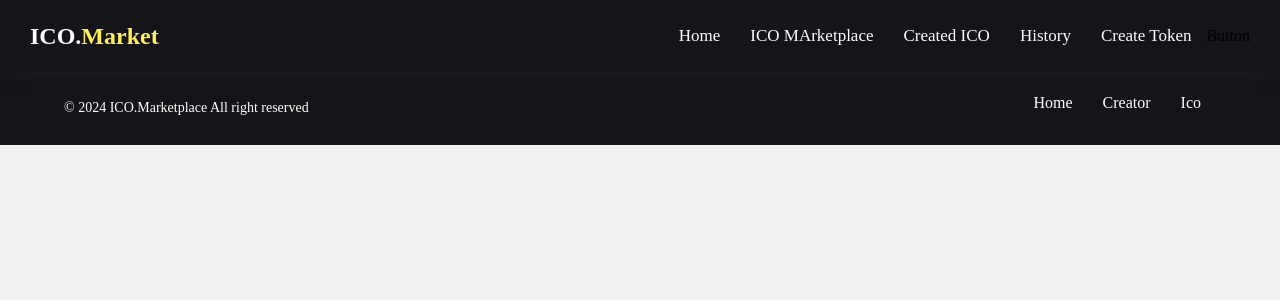
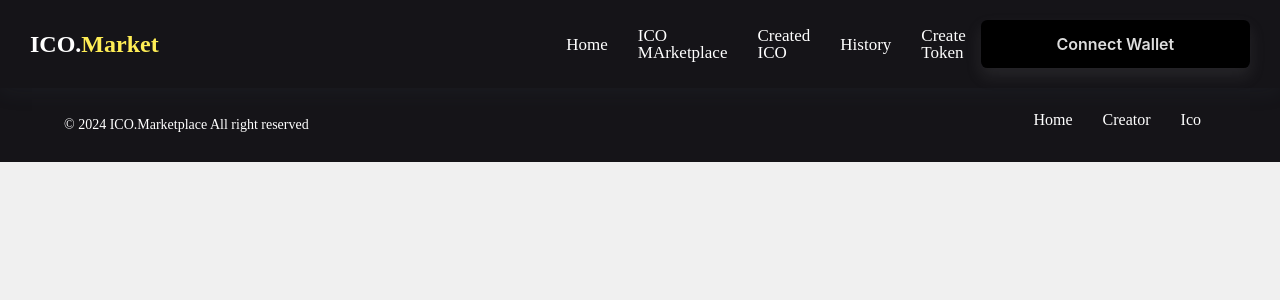
Before and after one commit to Khaledshaikh2244/ICO-DAPP, a Next.js app: page / in a window 1280 px wide. Shown: the top 300 px of the page. Built offline with nearby package versions, Linux system fonts and the light colour scheme; no server answers.

Commit message:
added button component which  renders address

```diff
--- a/Components/Button.jsx
+++ b/Components/Button.jsx
@@ -1,7 +1,10 @@
 import React from "react";
 
-const Button = () => {
-  return <div>Button</div>;
+// getting props
+// dynamic class for specific btn
+
+const Button = ({name, handleCLick, classStyle}) => {
+  return <button className= {`${classStyle} new-button` } onClick={handleCLick}>{name}</button>
 };
 
 export default Button;
```
